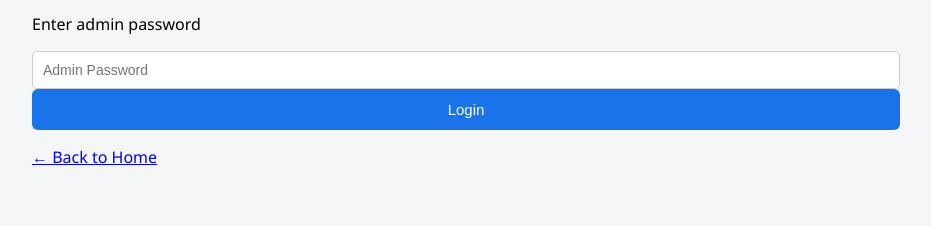
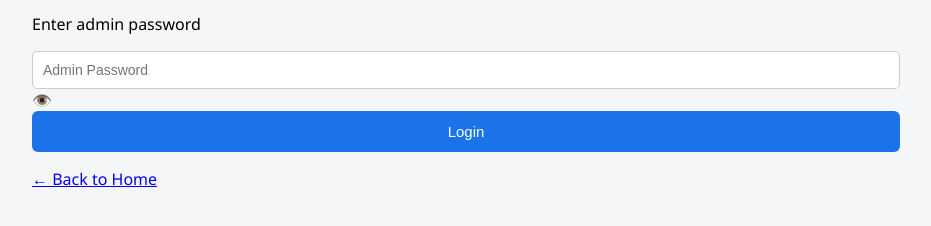
Before and after one commit to gurrapuvennela5/Medha-Financial-System, a plain HTML site: page admin.html in a window 1280 px wide. Shown: the part 68-294 px from the top of the page, without its empty margins (174-1105 px from the left). Drawn offline with Linux system fonts and the light colour scheme.

Commit message:
Update admin.html

```diff
--- a/admin.html
+++ b/admin.html
@@ -5,6 +5,7 @@
   <link rel="stylesheet" href="style.css">
   <meta name="viewport" content="width=device-width, initial-scale=1.0">
 </head>
+
 <body>
 
 <div class="container">
@@ -15,7 +16,11 @@
       <h2>🔐 Admin Dashboard</h2>
       <p class="login-sub">Enter admin password</p>
 
-      <input type="password" id="adminPassword" placeholder="Admin Password">
+      <div class="password-wrapper">
+        <input type="password" id="adminPassword" placeholder="Admin Password">
+        <span class="toggle-eye" onclick="togglePassword()">👁️</span>
+      </div>
+
       <button onclick="adminLogin()">Login</button>
 
       <p class="back-link">
@@ -38,12 +43,10 @@
         <h1 id="pendingCount">0</h1>
         <p>Pending</p>
       </div>
-
       <div class="card">
         <h1 id="completedCount">0</h1>
         <p>Completed</p>
       </div>
-
       <div class="card">
         <h1 id="totalCount">0</h1>
         <p>Total</p>
```
